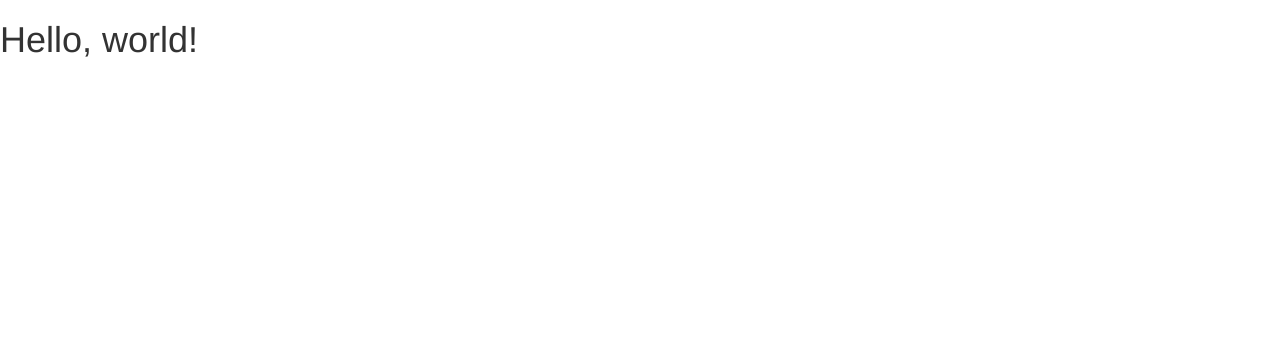
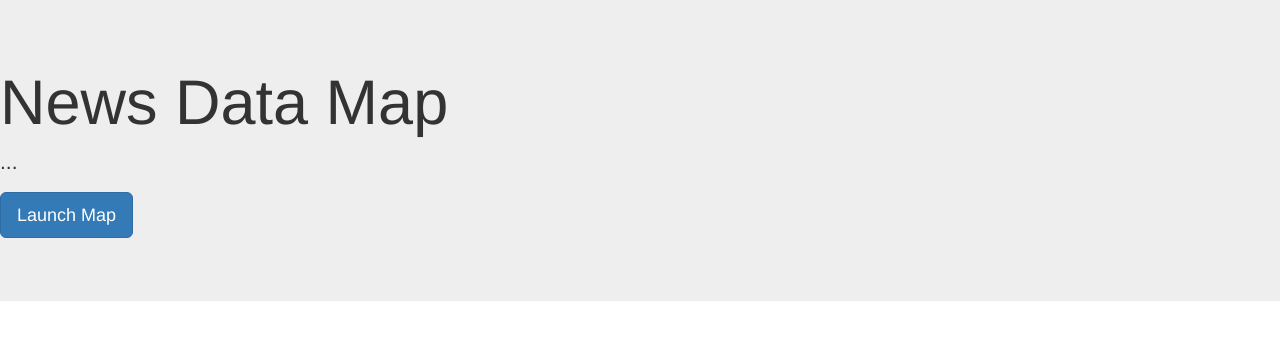
Before and after one commit to lightbringer1991/news-data-map, a plain HTML site: page map.html in a window 1280 px wide. Drawn offline with nearby package versions, Linux system fonts and the light colour scheme.

Commit message:
Jumbotron

```diff
--- a/map.html
+++ b/map.html
@@ -5,7 +5,7 @@
     <meta http-equiv="X-UA-Compatible" content="IE=edge">
     <meta name="viewport" content="width=device-width, initial-scale=1">
     <!-- The above 3 meta tags *must* come first in the head; any other head content must come *after* these tags -->
-    <title>Bootstrap 101 Template</title>
+    <title>News Data Map</title>
 
     <!-- Bootstrap -->
     <link rel="stylesheet" href="https://maxcdn.bootstrapcdn.com/bootstrap/3.3.7/css/bootstrap.min.css" integrity="sha384-BVYiiSIFeK1dGmJRAkycuHAHRg32OmUcww7on3RYdg4Va+PmSTsz/K68vbdEjh4u" crossorigin="anonymous">
@@ -18,7 +18,11 @@
     <![endif]-->
   </head>
   <body>
-    <h1>Hello, world!</h1>
+    <div class="jumbotron">
+        <h1>News Data Map</h1>
+        <p>...</p>
+        <p><a class="btn btn-primary btn-lg" href="#" role="button">Launch Map</a></p>
+    </div>
 
     <!-- jQuery (necessary for Bootstrap's JavaScript plugins) -->
     <script src="https://maxcdn.bootstrapcdn.com/bootstrap/3.3.7/js/bootstrap.min.js" integrity="sha384-Tc5IQib027qvyjSMfHjOMaLkfuWVxZxUPnCJA7l2mCWNIpG9mGCD8wGNIcPD7Txa" crossorigin="anonymous"></script>
```
